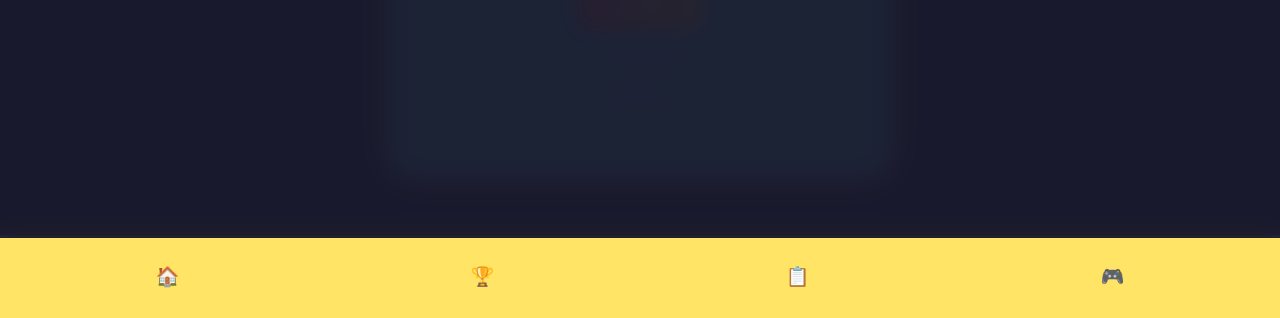
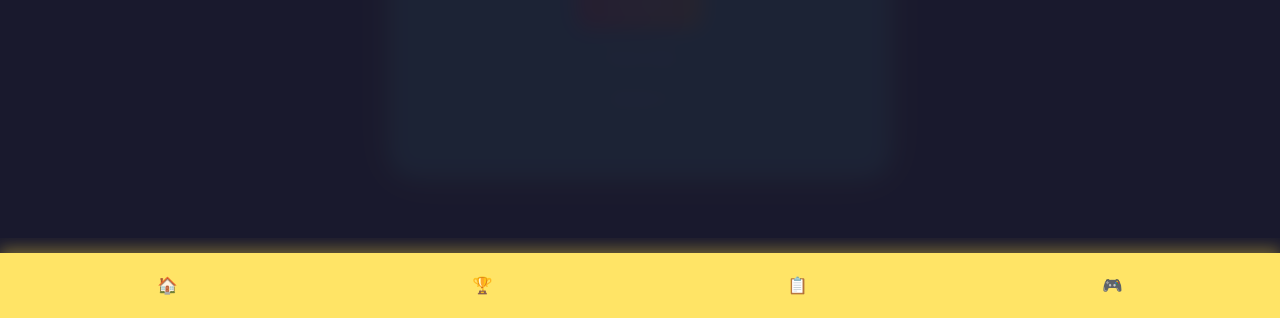
Before and after one commit to great3003/WRG, a plain HTML site: page index.html in a window 1280 px wide. Shown: the part 482-800 px from the top of the page. Drawn offline with Linux system fonts and the light colour scheme.

Commit message:
Update style.css

```diff
--- a/style.css
+++ b/style.css
@@ -116,15 +116,18 @@ footer {
   border: none;
   font-weight: bold;
   color: #1A1A2E;
-  font-size: 1em;
+  font-size: 0.85em;
   cursor: pointer;
   transition: transform 0.2s;
+  padding: 8px 0;
 }
 
 .footer-btn:hover {
   transform: scale(1.15);
   color: var(--header-color);
 }
+
+
 
 #overlay,
 #start-overlay {
```
